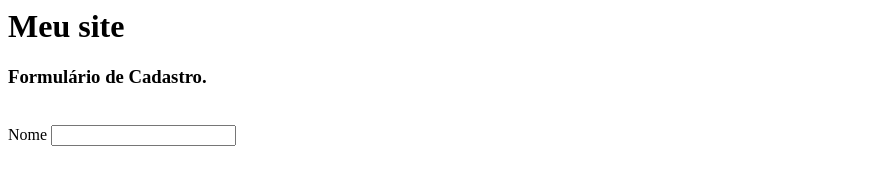
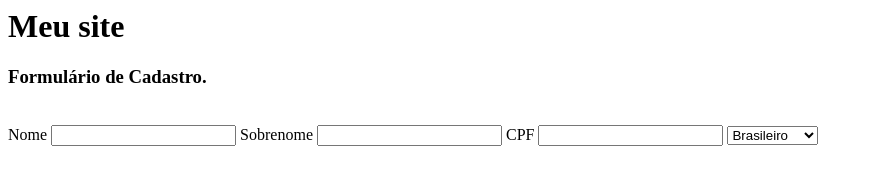
Before and after one commit to leticiapimentel/sitekaique, a plain HTML site: page index.html in a window 1280 px wide. Shown: the whole page, without its empty margins (0-873 px from the left). Drawn offline with Linux system fonts and the light colour scheme.

Commit message:
Update index.html

```diff
--- a/index.html
+++ b/index.html
@@ -13,10 +13,23 @@
     </h3>
     <br/>
     <form>
-      <label>
+      <label for "Nome">
        Nome
       </label>
-      <input type="text">
+      <input id="Nome" type="text">
+      <label for "Sobrenome">
+        Sobrenome
+      </label>
+      <input id="Sobrenome" type="text">
+      <label for "CPF">
+        CPF
+      </label>
+      <input id="CPF" type="number">
+      <label for="Nacionalidade">
+      <select id="Nacionalidade">
+        <option value="brasileiro">Brasileiro</option>
+        <option value="estrangeiro">Estrangeiro</option>>
+      </select>
     </form>
   <body>
 </html>
```
